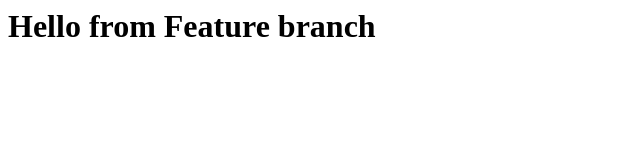
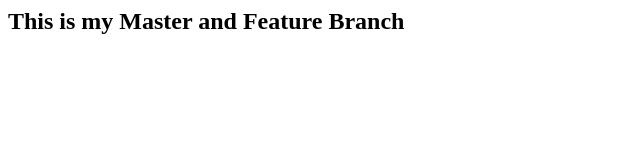
Before and after one commit to smruti-lipsa/devops, a plain HTML site: page workflows/index.html in a window 1280 px wide. Shown: the whole page, without its empty margins (0-640 px from the left). Drawn offline with Linux system fonts and the light colour scheme.

Commit message:
fixed CI pipeline

```diff
--- a/workflows/index.html
+++ b/workflows/index.html
@@ -1 +1,2 @@
-<h1>Hello from Feature branch</h1>
+
+<h2>This is my Master and Feature Branch</h2>
```
Also changed, not shown: 1 other file.
